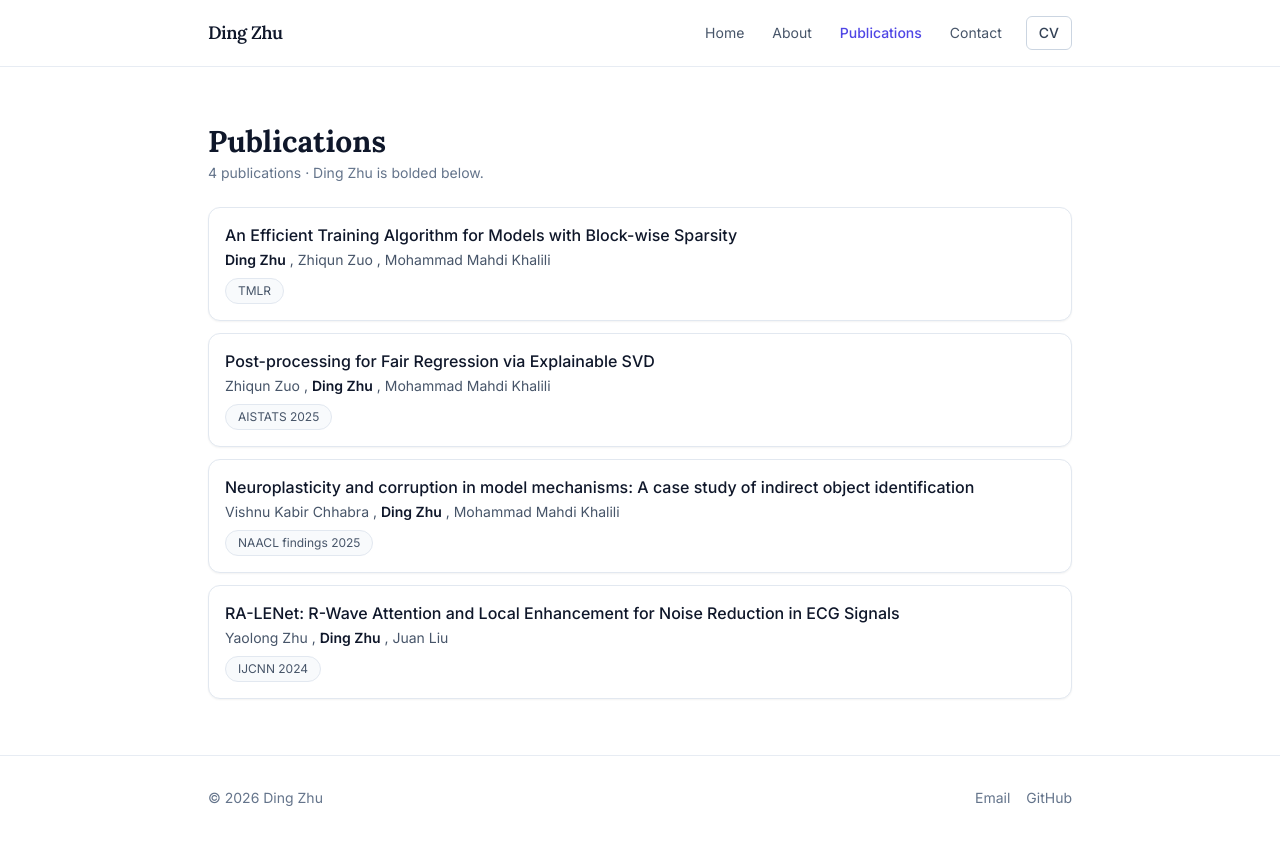
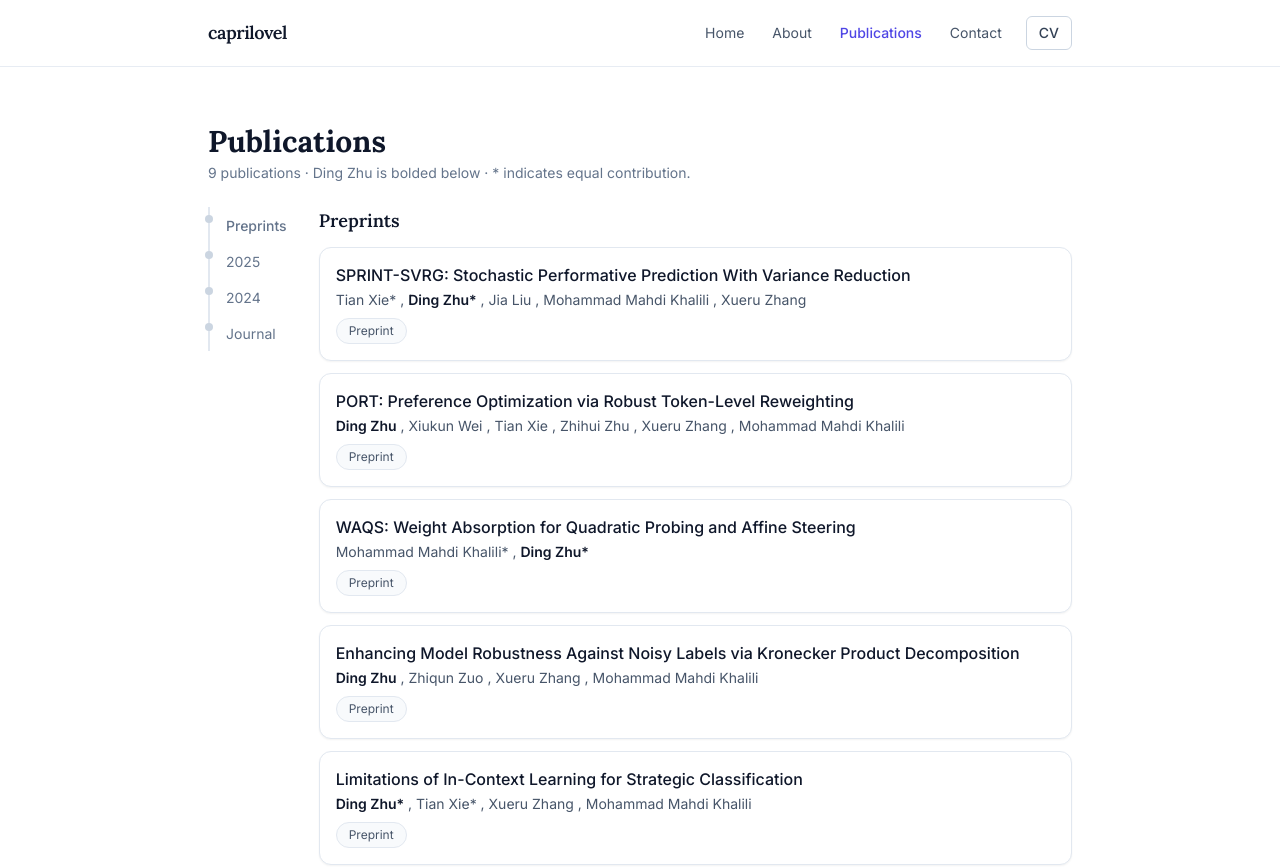
Before and after one commit to caprilovel/caprilovel.github.io, an Astro site: page /publications in a window 1280 px wide. Shown: the top 868 px of the page. Before the commit the page ends 840 px from the top, so only its background shows below. Built offline with nearby package versions, Linux system fonts and the light colour scheme; Astro itself is replaced by a stand-in of ours.

Commit message:
update with pub page revising

```diff
--- a/src/components/Header.astro
+++ b/src/components/Header.astro
@@ -15,7 +15,7 @@ const isActive = (href) => (href === '/' ? path === '/' : path.startsWith(href))
 <header class="sticky top-0 z-10 border-b border-slate-200/80 bg-white/80 backdrop-blur dark:border-slate-800 dark:bg-slate-900/80">
   <div class="container flex items-center justify-between py-4">
     <a href="/" class="font-serif text-lg font-semibold tracking-tight text-slate-900 dark:text-white">
-      {site.author}
+      {site.handle}
     </a>
     <nav class="flex items-center gap-1 text-sm">
       {navItems.map((item) => (
--- a/src/data/publications.json
+++ b/src/data/publications.json
@@ -1,4 +1,70 @@
 [
+  {
+    "title": "SPRINT-SVRG: Stochastic Performative Prediction With Variance Reduction",
+    "authors": [
+      { "name": "Tian Xie*"},
+      { "name": "Ding Zhu*", "self": true },
+      { "name": "Jia Liu" },
+      { "name": "Mohammad Mahdi Khalili" },
+      { "name": "Xueru Zhang" }
+    ],
+    "venue": "Preprint",
+    "type": "preprint",
+    "year": null,
+    "url": ""
+  },
+  {
+    "title": "PORT: Preference Optimization via Robust Token-Level Reweighting",
+    "authors": [
+      { "name": "Ding Zhu", "self": true },
+      { "name": "Xiukun Wei"},
+      { "name": "Tian Xie"},
+      { "name": "Zhihui Zhu" },
+      { "name": "Xueru Zhang" },
+      { "name": "Mohammad Mahdi Khalili" }
+    ],
+    "venue": "Preprint",
+    "type": "preprint",
+    "year": null,
+    "url": ""
+  },
+  {
+    "title": "WAQS: Weight Absorption for Quadratic Probing and Affine Steering",
+    "authors": [
+      { "name": "Mohammad Mahdi Khalili*" },
+      { "name": "Ding Zhu*", "self": true }
+    ],
+    "venue": "Preprint",
+    "type": "preprint",
+    "year": null,
+    "url": ""
+  },
+  {
+    "title": "Enhancing Model Robustness Against Noisy Labels via Kronecker Product Decomposition",
+    "authors": [
+      { "name": "Ding Zhu", "self": true },
+      { "name": "Zhiqun Zuo" },
+      { "name": "Xueru Zhang" },
+      { "name": "Mohammad Mahdi Khalili" }
+    ],
+    "venue": "Preprint",
+    "type": "preprint",
+    "year": null,
+    "url": ""
+  },
+  {
+    "title": "Limitations of In-Context Learning for Strategic Classification",
+    "authors": [
+      { "name": "Ding Zhu*", "self": true },
+      { "name": "Tian Xie*" },
+      { "name": "Xueru Zhang" },
+      { "name": "Mohammad Mahdi Khalili" }
+    ],
+    "venue": "Preprint",
+    "type": "preprint",
+    "year": null,
+    "url": ""
+  },
   {
     "title": "An Efficient Training Algorithm for Models with Block-wise Sparsity",
     "authors": [
@@ -7,6 +73,7 @@
       { "name": "Mohammad Mahdi Khalili" }
     ],
     "venue": "TMLR",
+    "type": "journal",
     "year": null,
     "url": ""
   },
@@ -18,6 +85,7 @@
       { "name": "Mohammad Mahdi Khalili" }
     ],
     "venue": "AISTATS",
+    "type": "conference",
     "year": 2025,
     "url": ""
   },
@@ -29,6 +97,7 @@
       { "name": "Mohammad Mahdi Khalili" }
     ],
     "venue": "NAACL findings",
+    "type": "conference",
     "year": 2025,
     "url": ""
   },
@@ -40,6 +109,7 @@
       { "name": "Juan Liu" }
     ],
     "venue": "IJCNN",
+    "type": "conference",
     "year": 2024,
     "url": ""
   }
--- a/src/data/site.json
+++ b/src/data/site.json
@@ -1,6 +1,7 @@
 {
   "title": "Ding Zhu",
   "author": "Ding Zhu",
+  "handle": "caprilovel",
   "avatar": "/avatar.jpg",
   "aboutPhoto": "/aboutphoto.jpg",
   "position": "I am a third-year PhD Student",
--- a/src/pages/publications.astro
+++ b/src/pages/publications.astro
@@ -3,15 +3,101 @@ import Layout from '../components/Layout.astro';
 import PublicationCard from '../components/PublicationCard.astro';
 import site from '../data/site.json';
 import publications from '../data/publications.json';
+
+const conference = publications.filter((p) => p.type === 'conference');
+const preprint = publications.filter((p) => p.type === 'preprint');
+const journal = publications.filter((p) => p.type === 'journal');
+
+const years = [...new Set(conference.map((p) => p.year))].sort((a, b) => b - a);
+
+// Preprints first, then conference papers by year (most recent on top),
+// then a Journal section at the end. The left nav mirrors this same order.
+const sections = [];
+
+if (preprint.length > 0) {
+  sections.push({ key: 'preprint', label: 'Preprints', pubs: preprint });
+}
+
+sections.push(
+  ...years.map((year) => ({
+    key: String(year),
+    label: String(year),
+    pubs: conference.filter((p) => p.year === year)
+  }))
+);
+
+if (journal.length > 0) {
+  sections.push({ key: 'journal', label: 'Journal', pubs: journal });
+}
 ---
 
 <Layout title="Publications" description="List of publications and preprints." image="/og-publications.svg">
   <h1 class="mb-1 font-serif text-3xl font-bold text-slate-900 dark:text-white">Publications</h1>
   <p class="mb-6 text-sm text-slate-500 dark:text-slate-400">
-    {publications.length} publication{publications.length === 1 ? '' : 's'} &middot; {site.author} is bolded below.
+    {publications.length} publication{publications.length === 1 ? '' : 's'} &middot; {site.author} is bolded below
+    &middot; * indicates equal contribution.
   </p>
 
-  <div class="space-y-3">
-    {publications.map((pub) => <PublicationCard pub={pub} />)}
+  <div class="flex items-start gap-8">
+    <nav aria-label="Jump to section" class="sticky top-24 hidden h-fit shrink-0 md:block">
+      <ul class="relative border-l-2 border-slate-200 pl-4 dark:border-slate-700">
+        {sections.map((s) => (
+          <li class="relative py-1.5">
+            <span
+              data-year-dot={s.key}
+              class="absolute -left-[21px] top-2 h-2 w-2 rounded-full bg-slate-300 transition-colors dark:bg-slate-600"
+            />
+            <a
+              href={`#y-${s.key}`}
+              data-year-link={s.key}
+              class="year-nav-link text-sm text-slate-500 transition-colors hover:text-indigo-600 dark:text-slate-400 dark:hover:text-indigo-400"
+            >
+              {s.label}
+            </a>
+          </li>
+        ))}
+      </ul>
+    </nav>
+
+    <div class="min-w-0 flex-1">
+      {sections.map((s, i) => (
+        <section id={`y-${s.key}`} class:list={['scroll-mt-24', i > 0 && 'mt-8 border-t border-slate-200 pt-8 dark:border-slate-800']}>
+          <h2 class="mb-3 font-serif text-lg font-semibold text-slate-900 dark:text-white">{s.label}</h2>
+          <div class="space-y-3">
+            {s.pubs.map((pub) => <PublicationCard pub={pub} />)}
+          </div>
+        </section>
+      ))}
+    </div>
   </div>
+
+  <script>
+    const links = document.querySelectorAll<HTMLAnchorElement>('[data-year-link]');
+    const dots = document.querySelectorAll<HTMLElement>('[data-year-dot]');
+    const sections = document.querySelectorAll<HTMLElement>('section[id^="y-"]');
+
+    const setActive = (key: string) => {
+      links.forEach((el) => {
+        const active = el.dataset.yearLink === key;
+        el.classList.toggle('text-indigo-600', active);
+        el.classList.toggle('dark:text-indigo-400', active);
+        el.classList.toggle('font-medium', active);
+      });
+      dots.forEach((el) => {
+        el.classList.toggle('bg-indigo-500', el.dataset.yearDot === key);
+        el.classList.toggle('dark:bg-indigo-500', el.dataset.yearDot === key);
+      });
+    };
+
+    const observer = new IntersectionObserver(
+      (entries) => {
+        for (const entry of entries) {
+          if (entry.isIntersecting) setActive(entry.target.id.replace('y-', ''));
+        }
+      },
+      { rootMargin: '-20% 0px -70% 0px' }
+    );
+
+    sections.forEach((section) => observer.observe(section));
+  </script>
 </Layout>
```
